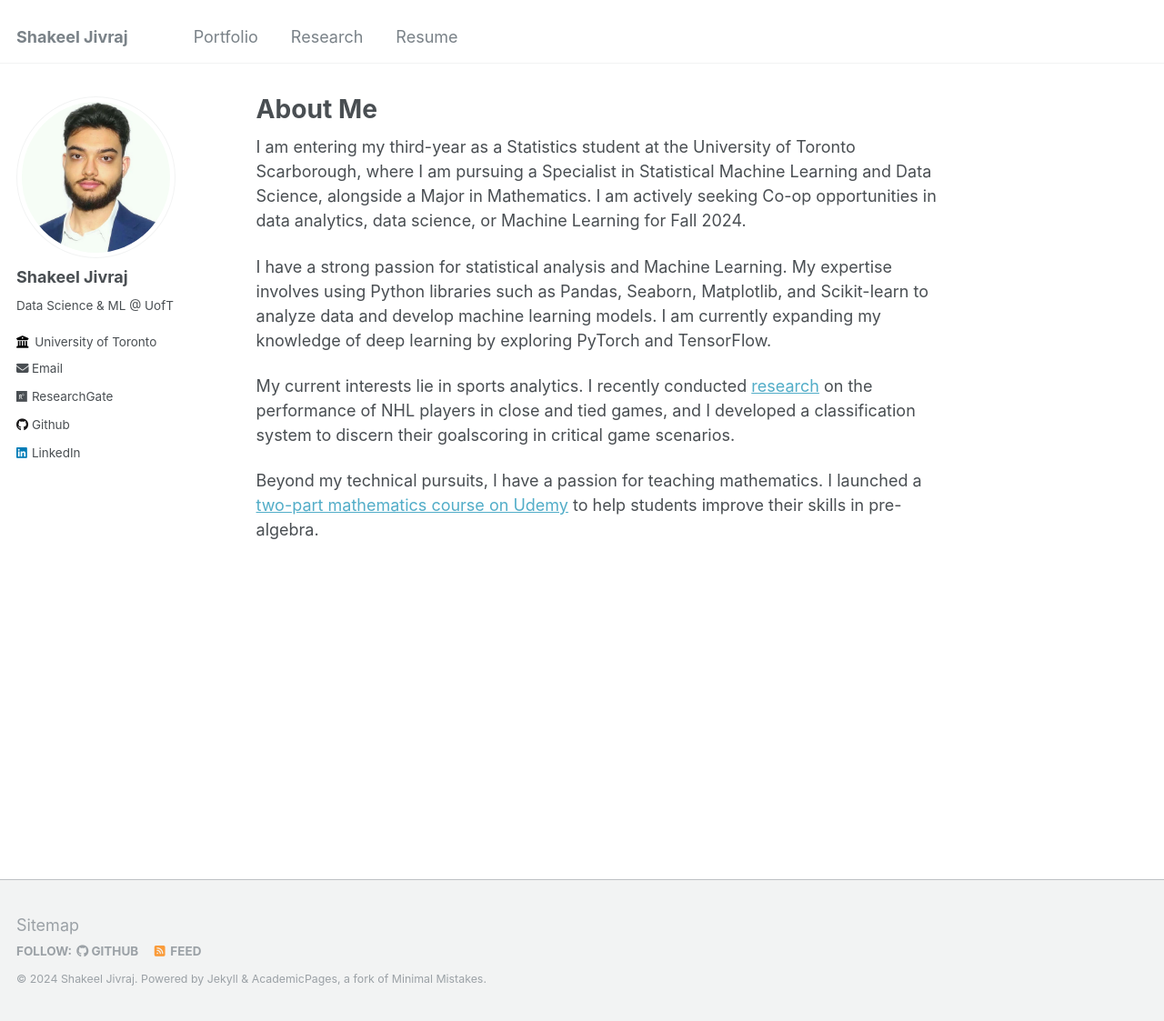
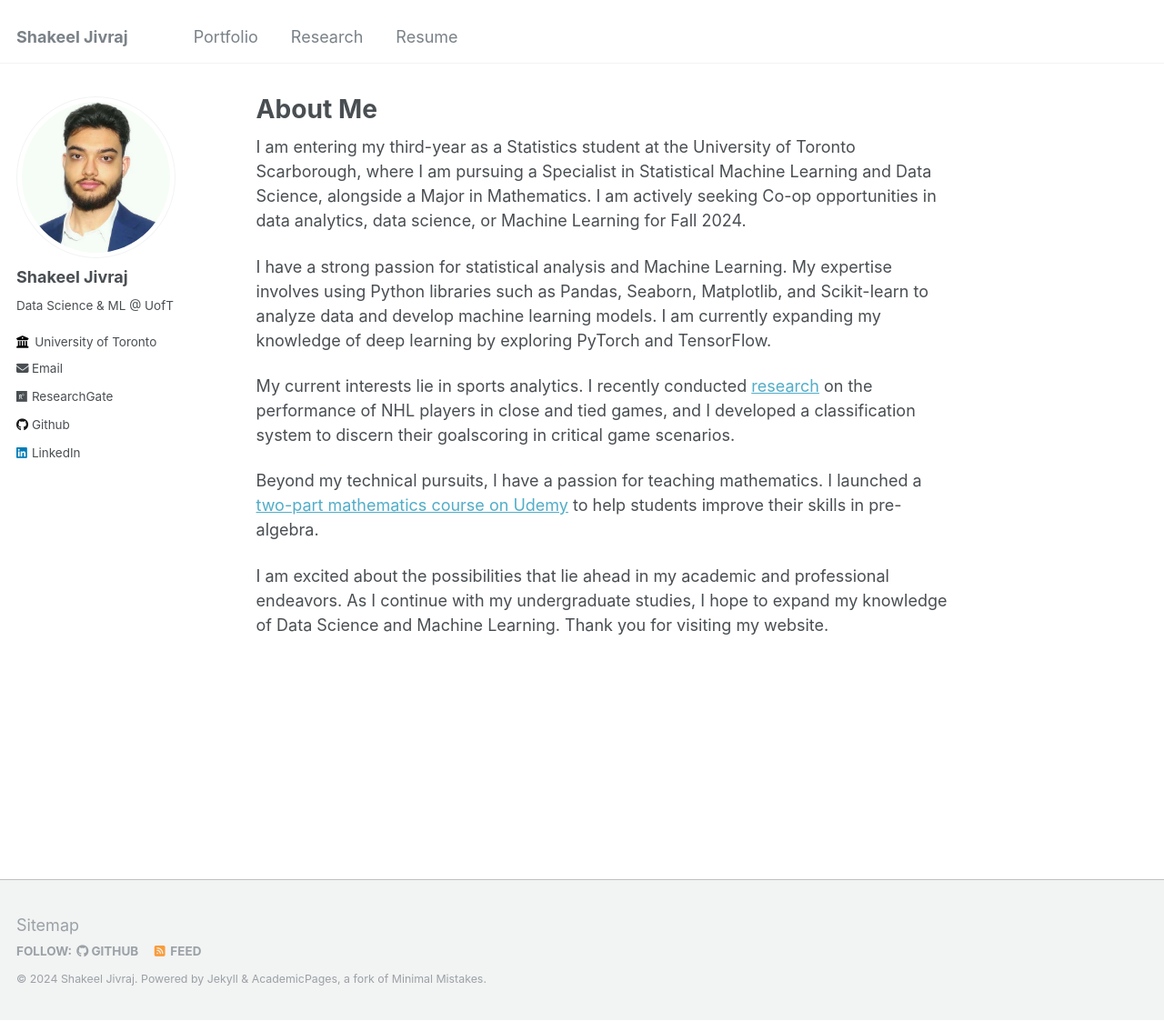
Before and after one commit to Shak789/Shak789.github.io, a Jekyll site: the page built from _pages/about.md, in a window 1280 px wide and 1123 px high. Shown: the whole window at 91% size. Built offline with Jekyll 4.4.1, drawn with Linux system fonts in a browser that asks for light colours.

Commit message:
Update about.md

```diff
--- a/_pages/about.md
+++ b/_pages/about.md
@@ -14,3 +14,5 @@ I have a strong passion for statistical analysis and Machine Learning. My expert
 My current interests lie in sports analytics. I recently conducted [research](https://www.researchgate.net/publication/380347690_Analysis_of_NHL_Goalscoring_in_Critical_Situations) on the performance of NHL players in close and tied games, and I developed a classification system to discern their goalscoring in critical game scenarios.
 
 Beyond my technical pursuits, I have a passion for teaching mathematics. I launched a [two-part mathematics course on Udemy](https://www.udemy.com/user/shakeel-jivraj/) to help students improve their skills in pre-algebra.
+
+I am excited about the possibilities that lie ahead in my academic and professional endeavors. As I continue with my undergraduate studies, I hope to expand my knowledge of Data Science and Machine Learning. Thank you for visiting my website.
```
